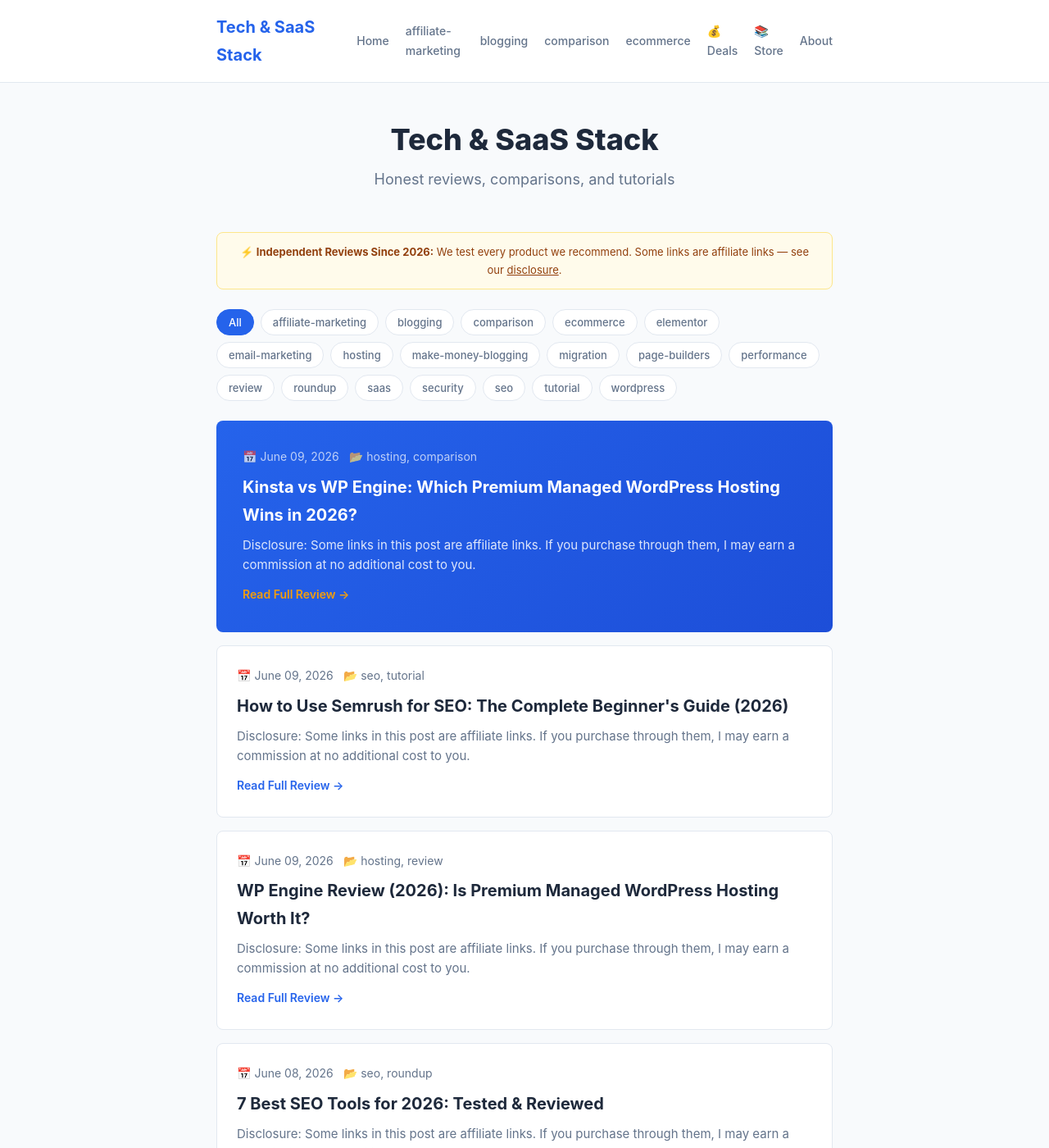
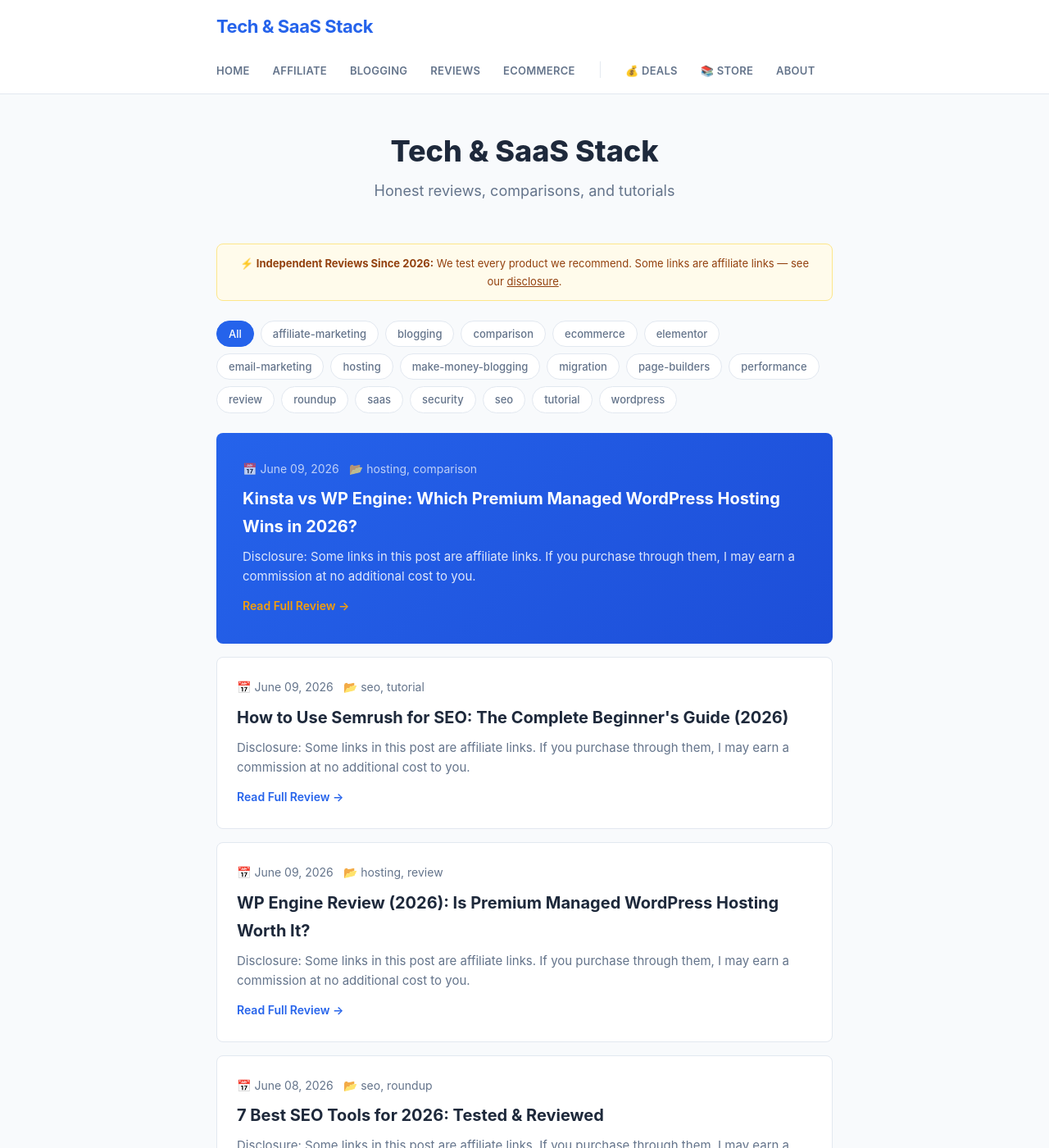
Before and after one commit to fellowizsick/tech-saas-stack, a Jekyll site: the page built from index.html, in a window 1280 px wide and 1400 px high. Shown: the whole window at 82% size. Built offline with Jekyll 4.4.1, drawn with Linux system fonts in a browser that asks for light colours.

Commit message:
Improve nav: better spacing, uppercase labels, short category names, visual divider

```diff
--- a/_layouts/default.html
+++ b/_layouts/default.html
@@ -176,8 +176,15 @@
         <a href="{{ site.baseurl }}/">Home</a>
         {% assign categories = site.posts | map: "categories" | flatten | uniq | sort %}
         {% for cat in categories limit:4 %}
-          <a href="{{ site.baseurl }}/?category={{ cat | url_encode }}">{{ cat }}</a>
+          {% assign cat_display = cat %}
+          {% if cat == "affiliate-marketing" %}{% assign cat_display = "Affiliate" %}
+          {% elsif cat == "blogging" %}{% assign cat_display = "Blogging" %}
+          {% elsif cat == "comparison" %}{% assign cat_display = "Reviews" %}
+          {% elsif cat == "ecommerce" %}{% assign cat_display = "Ecommerce" %}
+          {% endif %}
+          <a href="{{ site.baseurl }}/?category={{ cat | url_encode }}">{{ cat_display }}</a>
         {% endfor %}
+        <span class="nav-divider">|</span>
         <a href="{{ site.baseurl }}/deals/">💰 Deals</a>
         <a href="{{ site.baseurl }}/store/">📚 Store</a>
         <a href="{{ site.baseurl }}/about/">About</a>
--- a/assets/css/style.css
+++ b/assets/css/style.css
@@ -41,7 +41,7 @@
 .nav {
   background: var(--bg);
   border-bottom: 1px solid var(--border);
-  padding: 16px 0;
+  padding: 14px 0;
   position: sticky;
   top: 0;
   z-index: 100;
@@ -51,27 +51,41 @@
   display: flex;
   align-items: center;
   justify-content: space-between;
-  gap: 16px;
+  gap: 20px;
+  flex-wrap: wrap;
 }
 .nav-brand {
-  font-size: 20px;
+  font-size: 22px;
   font-weight: 700;
   color: var(--primary);
   text-decoration: none;
+  letter-spacing: -0.02em;
 }
 .nav-links {
   display: flex;
-  gap: 20px;
+  gap: 28px;
   align-items: center;
+  flex-wrap: wrap;
+  justify-content: flex-end;
 }
 .nav-links a {
   color: var(--text-muted);
   text-decoration: none;
-  font-size: 14px;
-  font-weight: 500;
-  transition: color .2s;
+  font-size: 13px;
+  font-weight: 600;
+  letter-spacing: 0.02em;
+  text-transform: uppercase;
+  transition: color .2s, opacity .2s;
+  white-space: nowrap;
 }
-.nav-links a:hover { color: var(--primary); }
+.nav-links a:hover {
+  color: var(--primary);
+  opacity: 0.8;
+}
+.nav-links .nav-divider {
+  color: var(--border);
+  font-weight: 300;
+}
 
 /* Breadcrumbs */
 .breadcrumbs {
```
